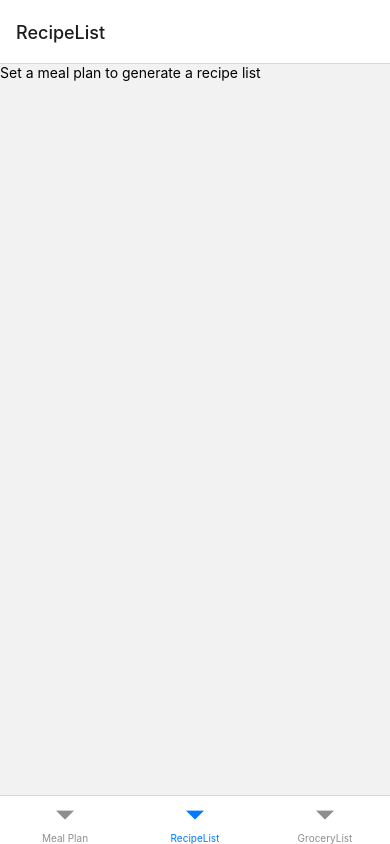
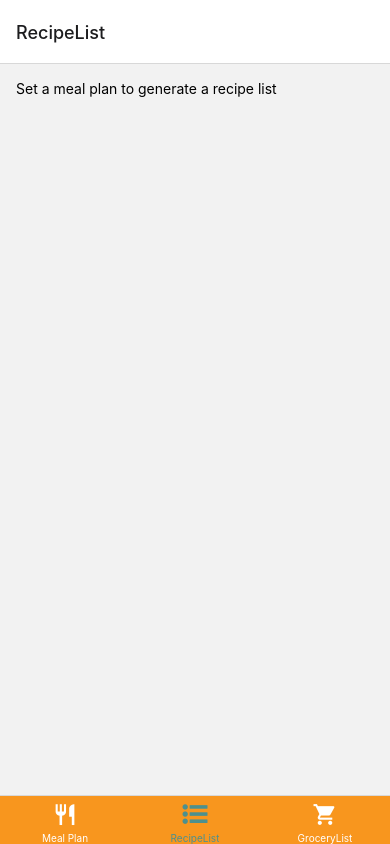
Before and after one commit to jennPeavler/smeal, a React Native app: screen /RecipeList in a window 390 px wide. Built offline with nearby package versions, Linux system fonts and the light colour scheme.

Commit message:
Add icons to bottom tab bar

```diff
--- a/src/navigation/AppNavigator.js
+++ b/src/navigation/AppNavigator.js
@@ -5,15 +5,37 @@ import MealPlan from '../screens/MealPlan/MealPlan';
 import GroceryList from '../screens/GroceryList/GroceryList';
 import Recipe  from '../screens/Recipe/Recipe';
 import RecipeList from '../screens/RecipeList/RecipeList';
+
+import Ionicons from 'react-native-vector-icons/Ionicons';
+import { MaterialCommunityIcons } from '@expo/vector-icons';
+import { MaterialIcons } from '@expo/vector-icons';
+import { FontAwesome } from '@expo/vector-icons';
 import { colors } from '../style/colors';
 
 const Tab = createBottomTabNavigator();
 const Home = () => {
   return (
-    <Tab.Navigator>
+    <Tab.Navigator
+      screenOptions={({ route }) => ({
+        tabBarIcon: ({ focused, color, size }) => {
+          if (route.name === 'MealPlan') {
+            return <MaterialCommunityIcons name="silverware-fork-knife" size={size} color={color} />;
+          } else if (route.name === 'RecipeList') {
+            return <FontAwesome name="list-ul" size={size} color={color} />
+          } else {
+            return <MaterialIcons name="local-grocery-store" size={size} color={color} />
+          }
+        },
+        tabBarActiveTintColor: colors.blue1,
+        tabBarInactiveTintColor: 'white',
+        tabBarStyle: {
+          backgroundColor: colors.orange2
+        }
+      })}
+    >
       <Tab.Screen name="MealPlan" component={MealPlan} options={{
         title: "Meal Plan",
-        headerStyle: { backgroundColor: colors.yellow },
+        headerStyle: { backgroundColor: colors.orange2 },
         headerTintColor: 'white',
         headerTintStyle: { fontWeight: 'bold' }
       }}/>
--- a/src/screens/RecipeList/RecipeCard.js
+++ b/src/screens/RecipeList/RecipeCard.js
@@ -1,4 +1,4 @@
-import React, { useContext } from 'react';
+import React from 'react';
 import { View, Text, StyleSheet, Image, Pressable } from 'react-native';
 import { useNavigation } from '@react-navigation/native';
 
--- a/src/screens/RecipeList/RecipeList.js
+++ b/src/screens/RecipeList/RecipeList.js
@@ -1,5 +1,5 @@
-import React, { useState, useContext, useEffect } from 'react';
-import { View, Text, FlatList, StyleSheet } from 'react-native';
+import React, { useContext } from 'react';
+import { Text, FlatList } from 'react-native';
 import { MealPlanContext } from '../../state/MealPlanContext';
 import RecipeCard from './RecipeCard';
 
@@ -15,7 +15,7 @@ const RecipeList = () => {
       data={mealPlan}
       renderItem={renderItem}
       keyExtractor={item => item.id.toString()}
-      ListEmptyComponent={<Text>Set a meal plan to generate a recipe list</Text>}
+      ListEmptyComponent={<Text style={{ padding: 16 }}>Set a meal plan to generate a recipe list</Text>}
     />
   )
 }
```
